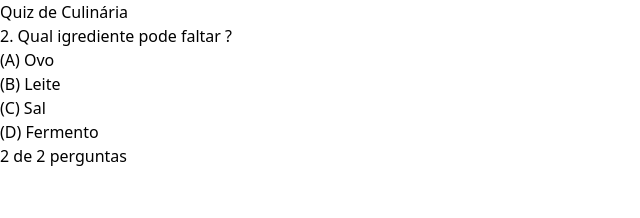
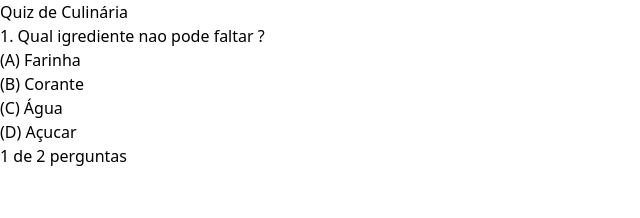
Before and after one commit to AndrePacolla/QuizQuestion, a Next.js app: page / in a window 1280 px wide. Shown: the top 218 px of the page, without its empty margins (0-640 px from the left). Built offline with nearby package versions, Linux system fonts and the light colour scheme.

Commit message:
setTimeout

```diff
--- a/src/app/page.tsx
+++ b/src/app/page.tsx
@@ -6,7 +6,7 @@ import { useState } from "react";
 
   const Page = () => {
 
-  const [currentQuestion, SetCurrentQuestion] = useState(1);
+  const [currentQuestion, SetCurrentQuestion] = useState(0);
   const title = "Quiz de Culinária";
 
   const handleAnswer = (answer: number) => {
@@ -35,5 +35,4 @@ import { useState } from "react";
   );
 }
 
-
 export default Page;
--- a/src/components/QuestionItem.tsx
+++ b/src/components/QuestionItem.tsx
@@ -10,13 +10,18 @@ type Props = {
 
  export const  QuestionItem = ({question, count, onAnswer}: Props) => {
 
-    const [selectedAnswer, setSelectedAnswer] = useState<number | null>(null);
+    const [selectedAnswer, setSelectedAnswer] = useState<number|null>(null);
 
     const checkQuestion = (key: number) => {
-        if(selectedAnswer === null ){ //precisa começar null pq array comeca em zero, ja set como key para digamos trocar o tipo logo no inico.
-            onAnswer(key)
-            console.log(key)
+        if(selectedAnswer === null ){
+            setSelectedAnswer(key);
+
+            setTimeout(() => {
+                onAnswer(key);
+                setSelectedAnswer(null);
+            }, 4000);
         }
+
     }
 
     return(
@@ -27,8 +32,11 @@ type Props = {
                 <div
                     key={key}
                     onClick={() => checkQuestion(key)}
-                    className = {`border border-gray-500 rounded-lg px-3 py-2 text-lg mb-4 cursor-pointer  bg-blue-200
-                        ${selectedAnswer !== null ? "cursor-auto" : "hover:opacity-60"}
+                    className = {`border border-gray-500 mb-2 bg-blue-300 px-3 py-2 rounded-lg
+                           ${selectedAnswer !== null ? "cursor-auto" : "cursor-pointer hover:opacity-60"}
+                           ${selectedAnswer !== null && selectedAnswer === question.answer && selectedAnswer === key  && "bg-green-500 border-green-500"
+                           }
+                           ${selectedAnswer !== null && selectedAnswer !== question.answer && selectedAnswer === key && "bg-red-700 border-red-950"}
                         `}
                     >{item} </div>
 
--- a/src/data/questions.ts
+++ b/src/data/questions.ts
@@ -9,17 +9,17 @@ export const questions: Question[] = [
             "(C) Água",
             "(D) Açucar"
         ],
-        answer: 1
+        answer: 3
     },
     {
-        question: "Qual igrediente  pode faltar ?",
+        question: "Qual melhor método de cozinhar ?",
         options: [
-            "(A) Ovo",
-            "(B) Leite",
-            "(C) Sal",
-            "(D) Fermento"
+            "(A) Microondas",
+            "(B) Fogão",
+            "(C) Fogueira",
+            "(D) Lança-Chamas"
         ],
-        answer: 2
+        answer: 3
     }
 
 ];
```
